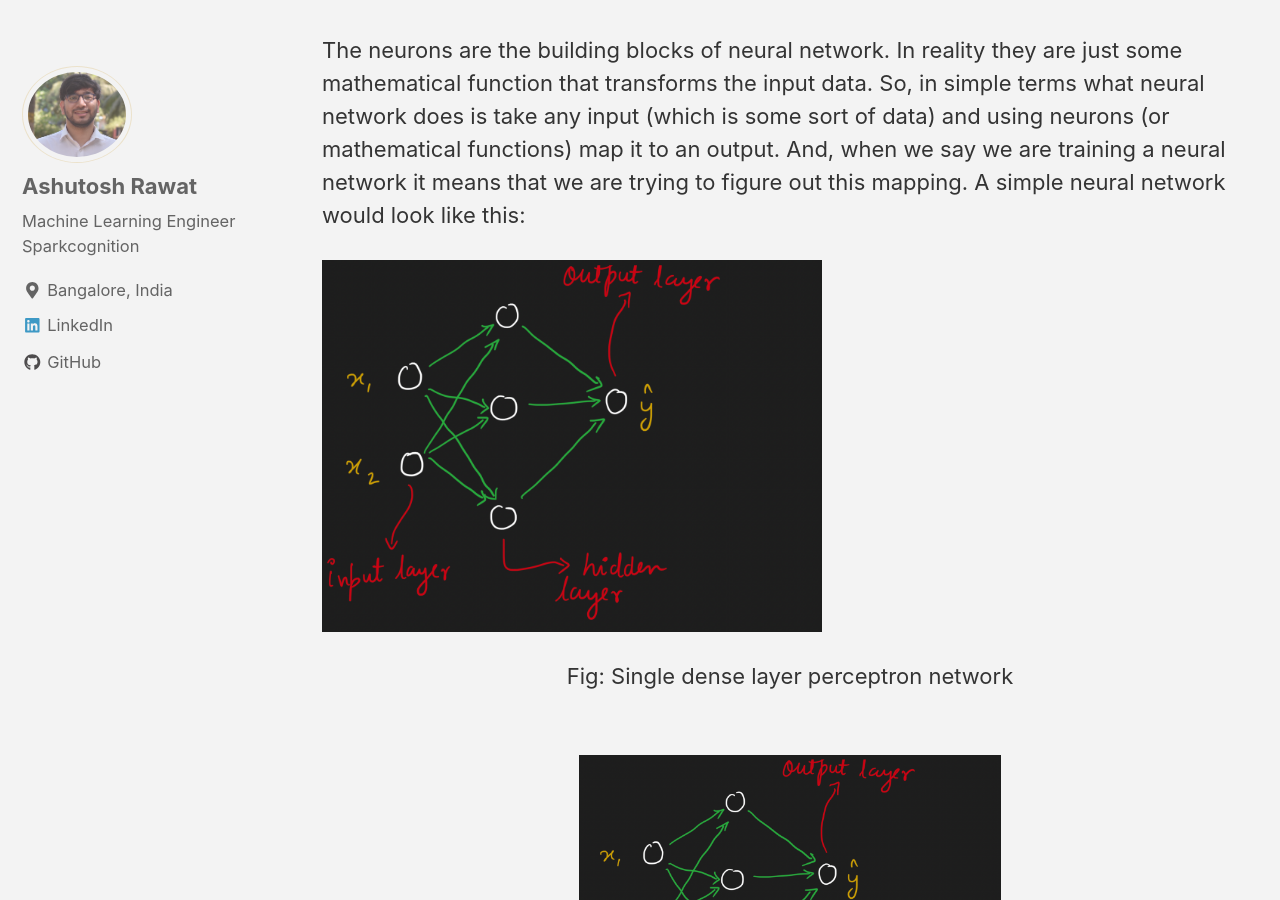
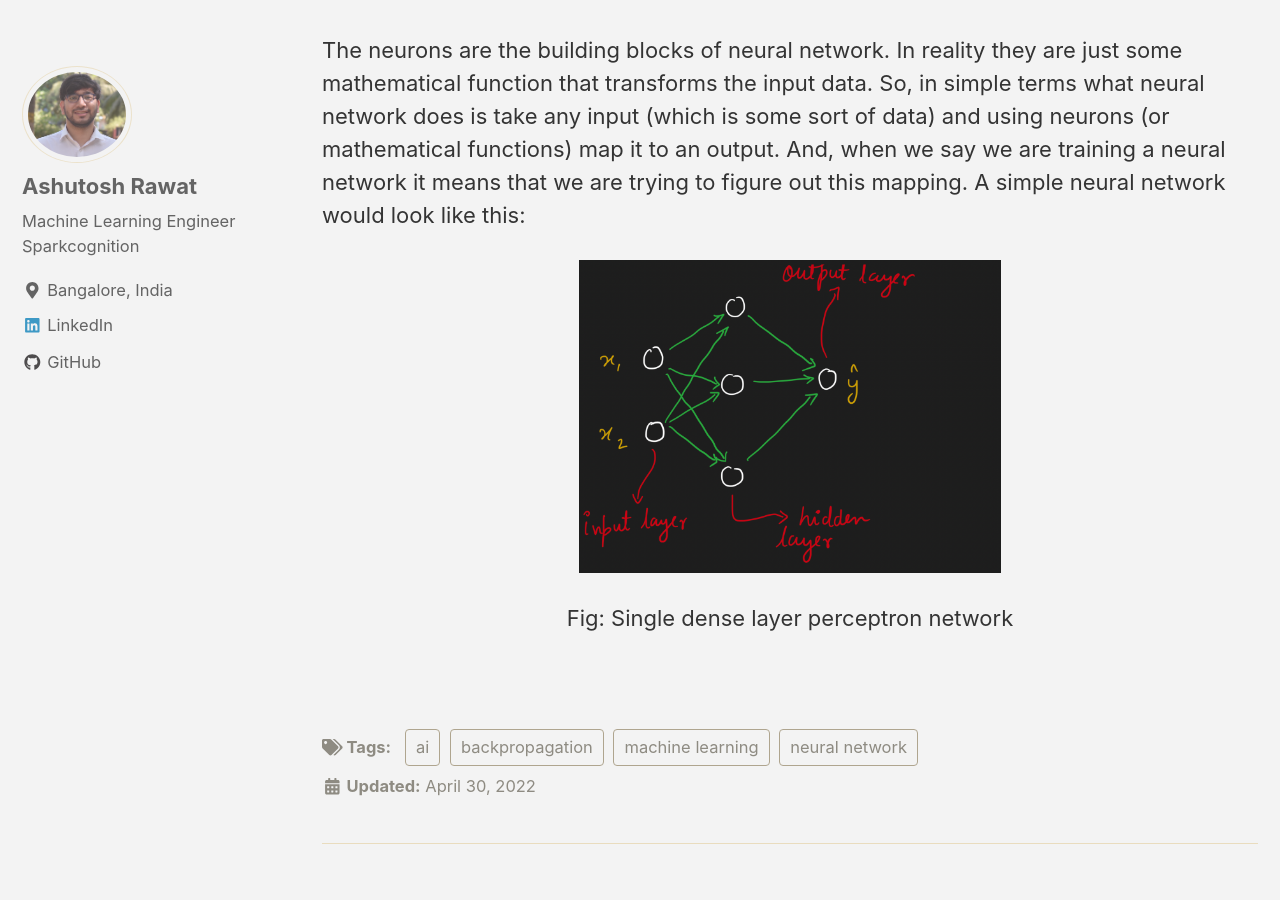
Before and after one commit to ashutoshrawat/ashutoshrawat.github.io, a Jekyll site: the page built from _posts/2022-04-30-nn-from-scratch.md, in a window 1280 px wide and 900 px high, scrolled down 827 px. Built offline with Jekyll 4.4.1, drawn with Linux system fonts in a browser that asks for light colours; nearby versions of some CDN libraries.

Commit message:
Update 2022-04-30-nn-from-scratch.md

```diff
--- a/_posts/2022-04-30-nn-from-scratch.md
+++ b/_posts/2022-04-30-nn-from-scratch.md
@@ -14,7 +14,5 @@ Just for the context a brief introduction:
 
 The neurons are the building blocks of neural network. In reality they are just some mathematical function that transforms the input data. So, in simple terms what neural network does is take any input (which is some sort of data) and using neurons (or mathematical functions) map it to an output. And, when we say we are training a neural network it means that we are trying to figure out this mapping. A simple neural network would look like this:
 
-<img src ="https://raw.githubusercontent.com/ashutoshrawat/ashutoshrawat.github.io/master/assets/images/nn_from_scratch/simple_nn.png" width='500' height='500' align='center'/>
+![image-right](/assets/images/nn_from_scratch/simple_nn.png){: .align-center width="45%"}
 <center>Fig: Single dense layer perceptron network</center> <br/>
-
-![image-right](/assets/images/nn_from_scratch/simple_nn.png){: .align-center width="45%"}
```
